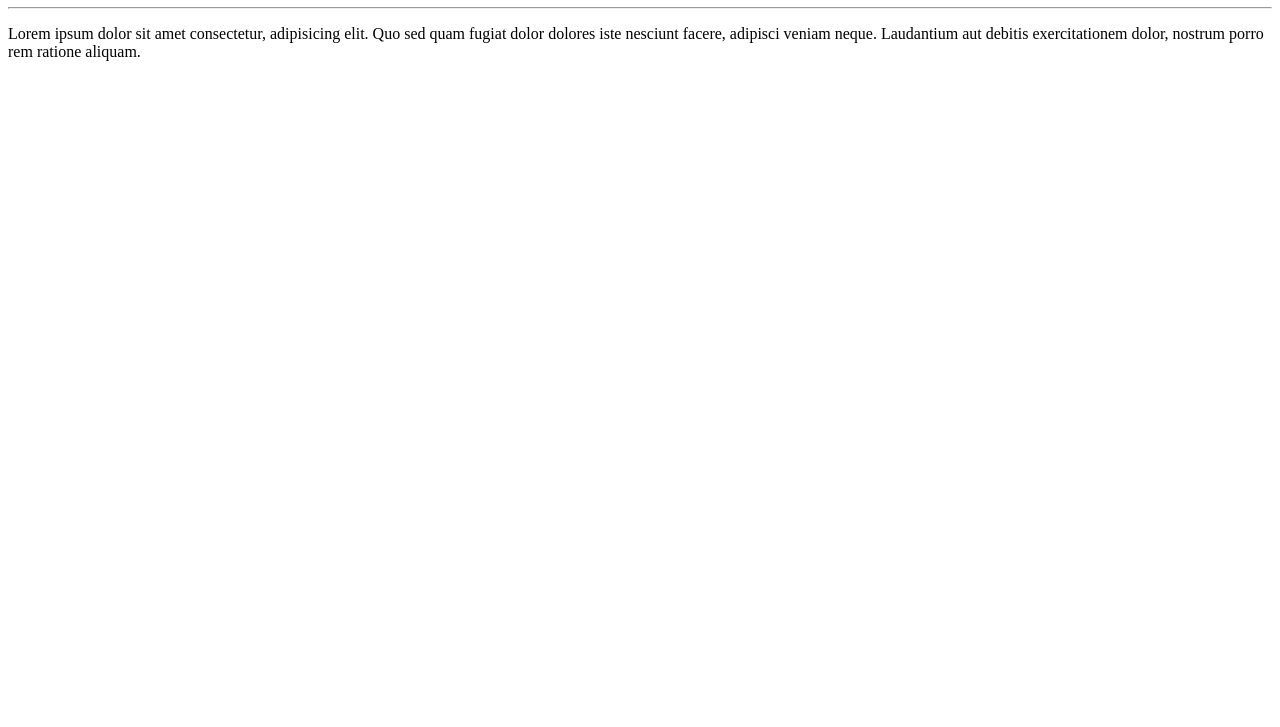
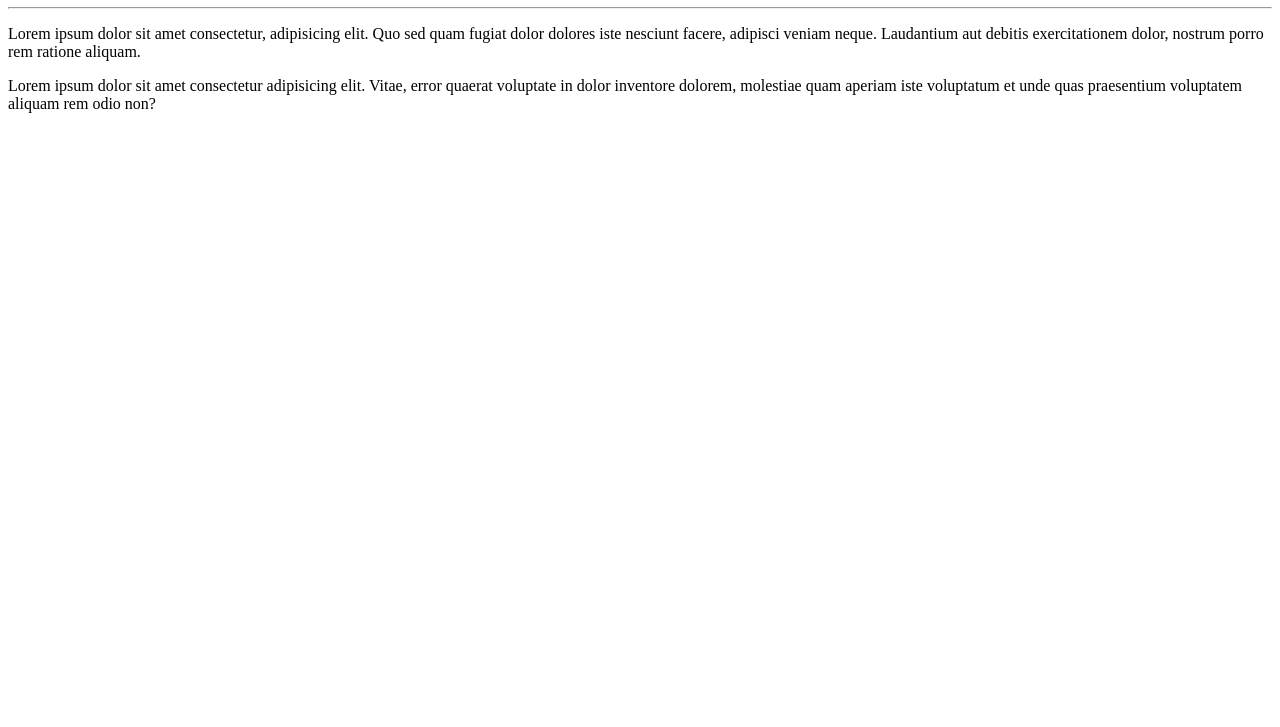
Before and after one commit to GilsonAlmeida1985/Ola-Mundo, a plain HTML site: page site-exemplo/index.html in a window 1280 px wide. Shown: the part 73-800 px from the top of the page. Drawn offline with Linux system fonts and the light colour scheme.

Commit message:
Pagina Principal v2

```diff
--- a/site-exemplo/index.html
+++ b/site-exemplo/index.html
@@ -9,5 +9,6 @@
     <h1>Olá, Mundo!</h1>
     <hr>
     <p>Lorem ipsum dolor sit amet consectetur, adipisicing elit. Quo sed quam fugiat dolor dolores iste nesciunt facere, adipisci veniam neque. Laudantium aut debitis exercitationem dolor, nostrum porro rem ratione aliquam.</p>
+    <p>Lorem ipsum dolor sit amet consectetur adipisicing elit. Vitae, error quaerat voluptate in dolor inventore dolorem, molestiae quam aperiam iste voluptatum et unde quas praesentium voluptatem aliquam rem odio non?</p>
 </body>
 </html>
```
